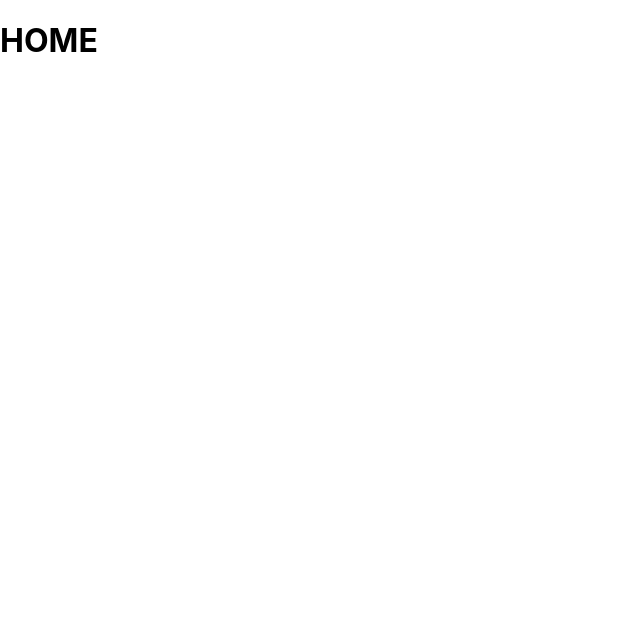
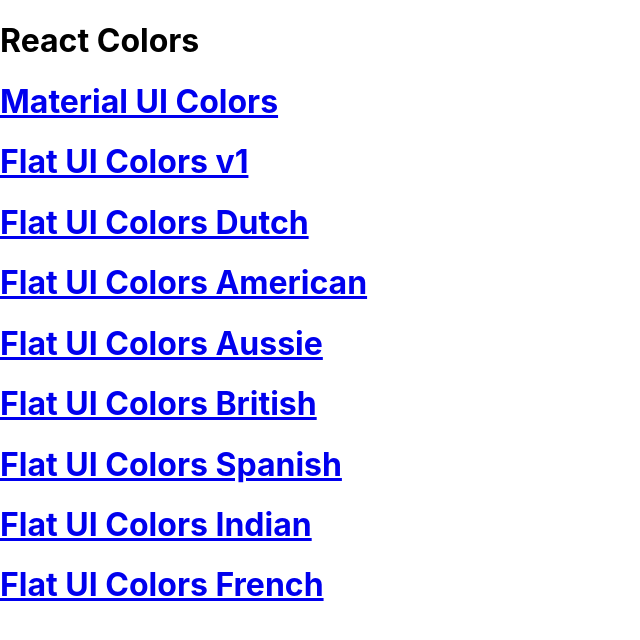
Before and after one commit to woodwardwebdev/color_picker_app, a React (Create React App) app: page / in a window 1280 px wide. Shown: the top 640 px of the page, without its empty margins (0-640 px from the left). Built offline with nearby package versions, Linux system fonts and the light colour scheme.

Commit message:
add Palette List and links

```diff
--- a/src/App.js
+++ b/src/App.js
@@ -1,9 +1,9 @@
 import React, { Component } from "react";
 import { Route, Switch } from "react-router-dom";
 import Palette from "./Palette";
+import PaletteList from "./PaletteList";
 import seedColors from "./seedColors";
 import { generatePalette } from "./ColorHelpers";
-
 import "./App.css";
 
 class App extends Component {
@@ -32,7 +32,11 @@
             />
           )}
         />
-        <Route exact path="/" render={() => <h1>HOME</h1>} />
+        <Route
+          exact
+          path="/"
+          render={() => <PaletteList palettes={seedColors} />}
+        />
       </Switch>
       // <div className="App">
       //   <Palette palette={generatePalette(seedColors[4])} />
--- a/src/Navbar.js
+++ b/src/Navbar.js
@@ -1,7 +1,7 @@
 import React, { Component } from "react";
+import { Link } from "react-router-dom";
 import Slider from "rc-slider";
 import Select from "@material-ui/core/Select";
-import InputLabel from "@material-ui/core/InputLabel";
 import MenuItem from "@material-ui/core/MenuItem";
 import Snackbar from "@material-ui/core/Snackbar";
 import CloseIcon from "@material-ui/icons/Close";
@@ -32,7 +32,7 @@
     return (
       <header className="Navbar">
         <div className="logo">
-          <a href="#">ReactColorPicker</a>
+          <Link to="/">ReactColorPicker</Link>
         </div>
         <div className="slider-container">
           <span>Level: {level}</span>
--- /dev/null
+++ b/src/PaletteList.js
@@ -0,0 +1,24 @@
+import React, { Component } from "react";
+import { Link } from "react-router-dom";
+
+class PaletteList extends Component {
+  constructor(props, ...rest) {
+    super(props, ...rest);
+    this.state = {};
+  }
+
+  render() {
+    const { palettes } = this.props;
+    return (
+      <div>
+        <h1>React Colors</h1>
+        {palettes.map(p => (
+          <Link to={`/palette/${p.id}`}>
+            <h1>{p.paletteName}</h1>
+          </Link>
+        ))}
+      </div>
+    );
+  }
+}
+export default PaletteList;
```
